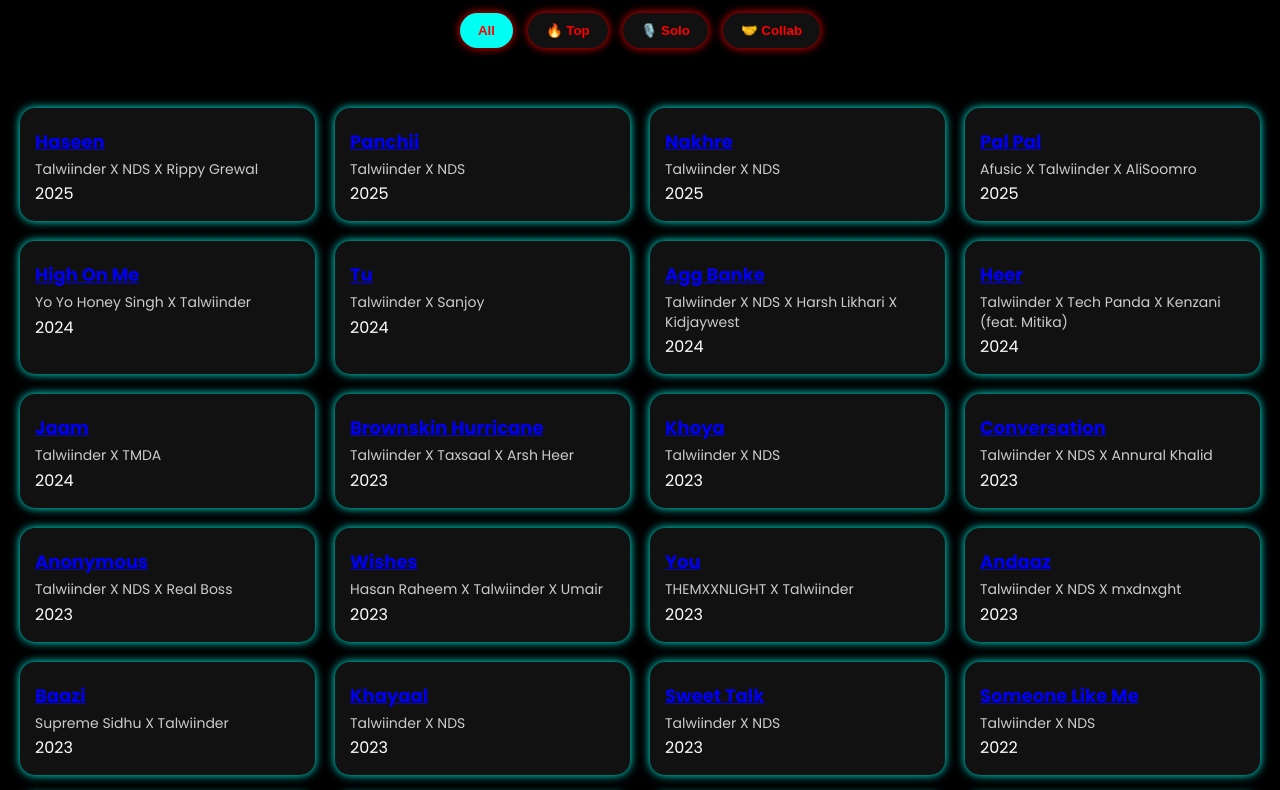
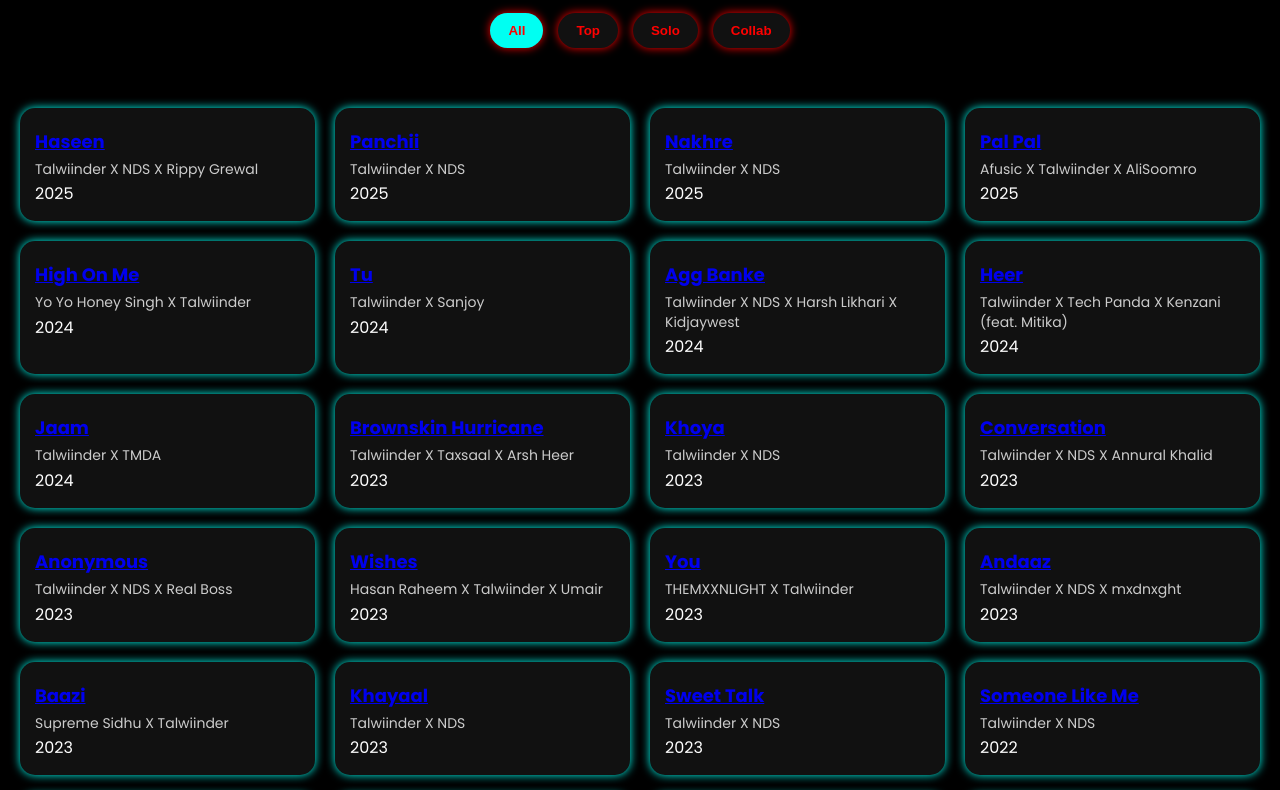
Before and after one commit to zexonline/TWR, a plain HTML site: page index.html in a window 1280 px wide. Shown: the part 121-911 px from the top of the page. Drawn offline with Linux system fonts and the light colour scheme.

Commit message:
Update index.html

```diff
--- a/index.html
+++ b/index.html
@@ -16,9 +16,9 @@
     <h1 class="logo">TWR</h1>
     <div class="filter-buttons">
       <button data-category="all" class="active">All</button>
-      <button data-category="top">🔥 Top</button>
-      <button data-category="solo">🎙️ Solo</button>
-      <button data-category="collab">🤝 Collab</button>
+      <button data-category="top">Top</button>
+      <button data-category="solo">Solo</button>
+      <button data-category="collab">Collab</button>
     </div>
   </header>
 
```
